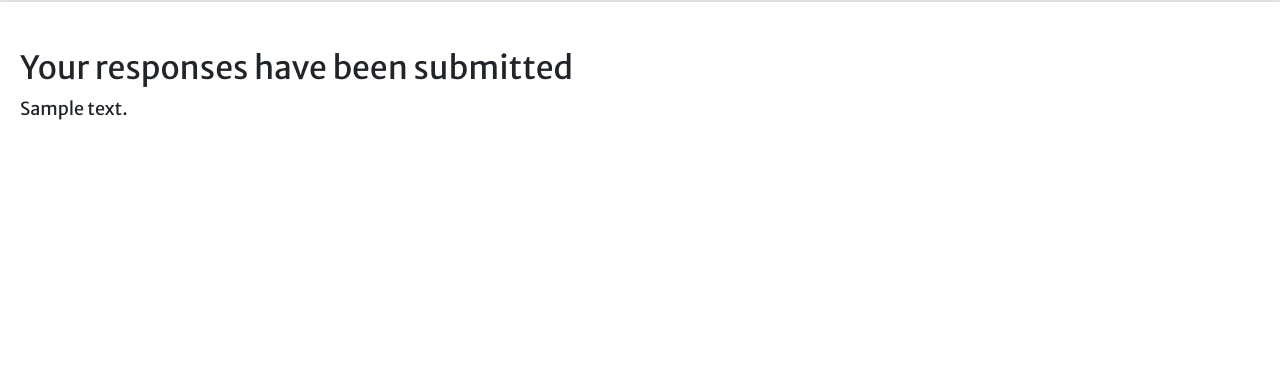
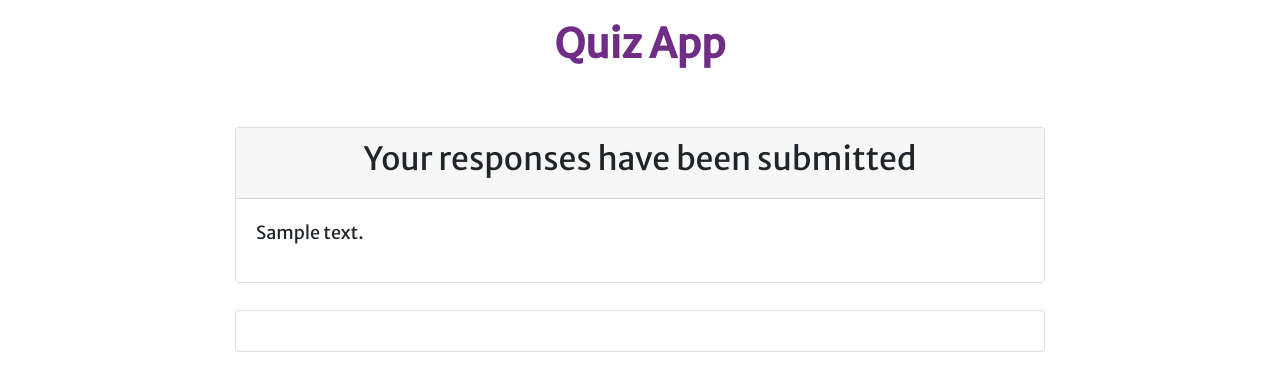
Before and after one commit to ClioGMU/quiz, a Django app: template templates/quizsubmitted.html in a window 1280 px wide. Shown: the top 391 px of the page. Run offline with Django 3.2, Linux system fonts and the light colour scheme; the template is opened without the code that fills it: most values are stand-ins (such as "Sample title", 1, 10 or a date in 2020); some libraries are stand-ins or nearby versions.

Commit message:
css changes

```diff
--- a/static/css/base.css
+++ b/static/css/base.css
@@ -18,6 +18,9 @@ body {
 .card-header {
     justify-content: center;
 }
+.card-header h1{
+    text-align: center;
+}
 .card-header h2{
     text-align: center;
 }
--- a/templates/base.html
+++ b/templates/base.html
@@ -17,7 +17,6 @@
         <link href="{% static 'css/base.css' %}" rel="stylesheet">
     </head>
     <body>
-        <div class="card">
         {% block nav %}
             <h1 class="card-title"><a href="{% url 'home' %}">Quiz App</a></h1>
             {% if user.is_authenticated %}
@@ -26,7 +25,6 @@
             <p class="card-text"><a href="{% url 'login' %}">Log in</a> or <a href="{% url 'signup' %}">sign up</a> to create and view your quizzes</p>
             {% endif %}
         {% endblock nav %}
-        </div>
     <br>
     <div>
         {% block content %}
--- a/templates/quizsubmitted.html
+++ b/templates/quizsubmitted.html
@@ -1,25 +1,45 @@
 {% extends 'base.html' %}
 
 {% block nav %}
+    <h1 class="card-title"><a href="{% url 'home' %}">Quiz App</a></h1>
     {% if user.is_authenticated %}
-        <p>Hi {{ user.username }}! | <a href="{% url 'dashboard' %}">View your quizzes</a> | <a href="{% url 'createnew' %}">+ New quiz</a> | <a href="{% url 'logout' %}">Log out</a></p>
-        <h3>Note! Responses will not be associated with your account or username</h3>
-    {% endif %}
-    {% if quiz.author == request.user and request.user.is_authenticated %}
-        {% if quiz.quizresponse_set.count == 1 %}
-            <p><a href="{% url 'quizresponses' quiz.pk %}">View 1 response</a></p>
-        {% else %}
-            <p><a href="{% url 'quizresponses' quiz.pk %}">View {{ quiz.quizresponse_set.count }} responses</a></p>
-        {% endif %}
-        <p><a href="{% url 'quizreview' quiz.pk %}">Review this quiz</a></p>
+        <div class="card-text">
+            <p>Hi {{ user.username }}! | <a href="{% url 'dashboard' %}">View your quizzes</a> | <a href="{% url 'createnew' %}">+ New quiz</a> | <a href="{% url 'logout' %}">Log out</a></p>
+        </div>
     {% endif %}
 {% endblock nav %}
 
 {% block content %}
 
-<div class="card-body">
-    <h2>Your responses have been submitted</h2>
-    <p>{{ quiz.message }}</p>
+<div class="card" style="width: 45em;margin:0 auto;">
+    <div class="card-header">
+        <h2>Your responses have been submitted</h2>
+    </div>
+    {% if quiz.message %}
+        <div class="card-body">
+            <p>{{ quiz.message }}</p>
+        </div>
+    {% endif %}
 </div>
+<br>
+
+<div class="card" style="width: 45em;margin:0 auto;">
+    {% if user.is_authenticated %}
+    <div class="card-title">
+        <h3>Note! Responses will not be associated with your account or username</h3>
+    </div>
+    {% endif %}
+    <div class="card-body text-center">
+        {% if quiz.author == request.user and request.user.is_authenticated %}
+            {% if quiz.quizresponse_set.count == 1 %}
+                <h4><a href="{% url 'quizresponses' quiz.pk %}">View 1 response</a> | <a href="{% url 'quizreview' quiz.pk %}">Review this quiz</a></h4>
+            {% else %}
+                <h4><a href="{% url 'quizresponses' quiz.pk %}">View {{ quiz.quizresponse_set.count }} responses</a>  | <a href="{% url 'quizreview' quiz.pk %}">Review this quiz</a></h4>
+            {% endif %}
+        {% endif %}
+    </div>
+</div>
+<br>
+
 
 {% endblock content %}
```
Also changed, not shown: templates/quizdelete.html (+17 -5 lines), templates/registration/login.html (+7 -0 lines), templates/signup.html (+7 -0 lines). Lines whose indentation alone changed are shown as unchanged.
